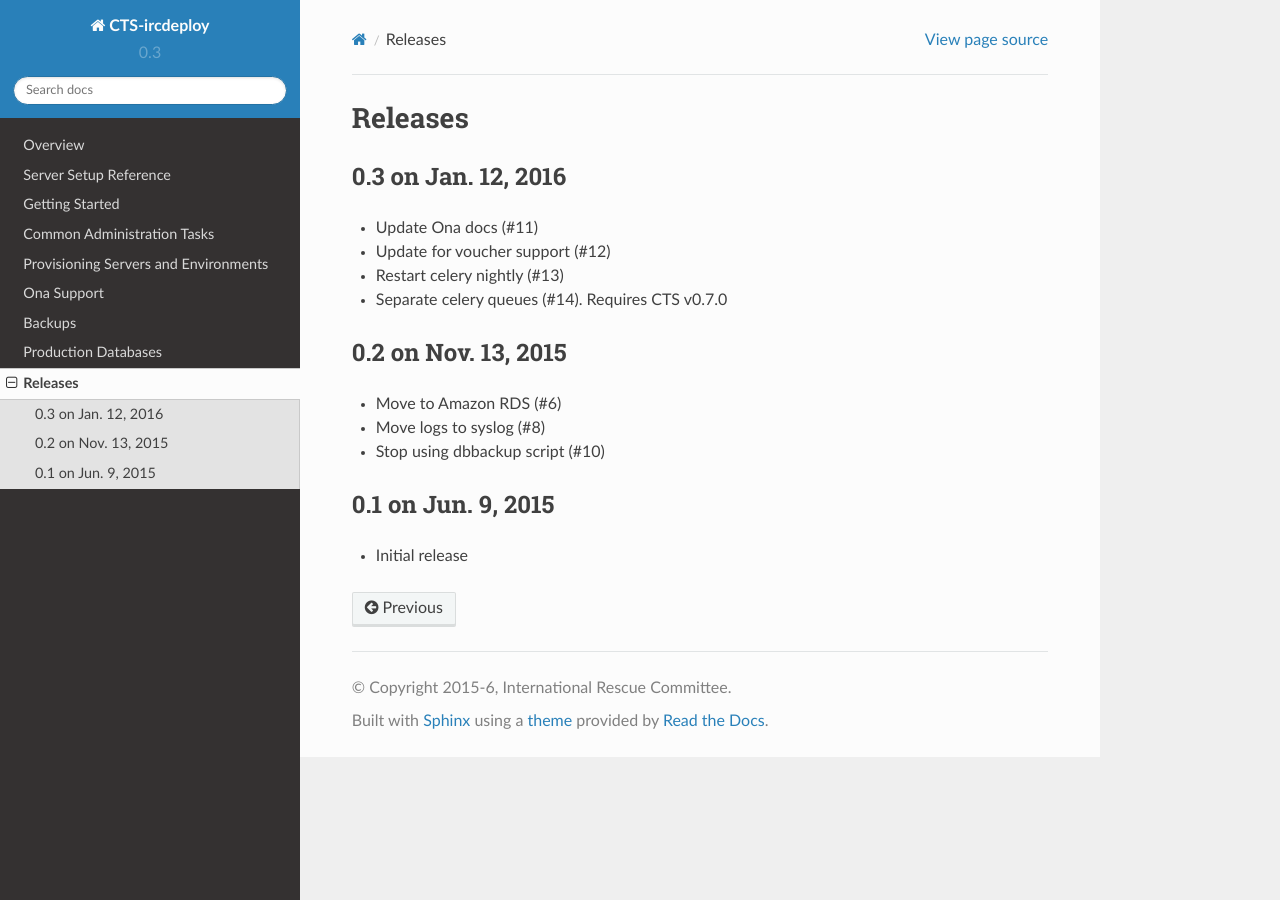
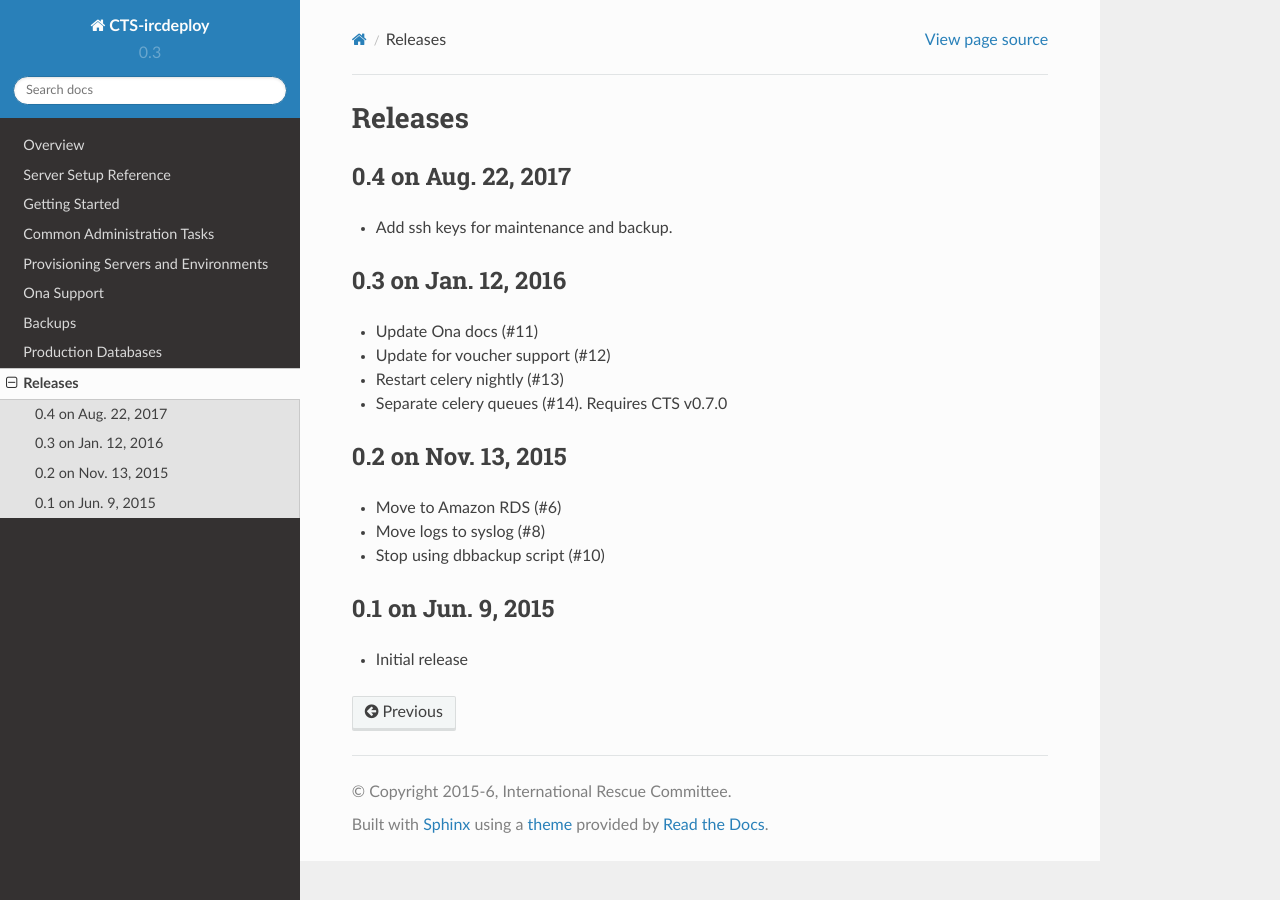
Before and after one commit to theirc/CTS-ircdeploy, a Sphinx documentation site: the page built from docs/releases.rst, in a window 1280 px wide. Built offline with Sphinx 7.4.7 and the Read the Docs theme 2.0.0, drawn with Linux system fonts in a browser that asks for light colours.

Commit message:
Add release 0.4

```diff
--- a/docs/releases.rst
+++ b/docs/releases.rst
@@ -1,5 +1,10 @@
 Releases
 ========
+
+0.4 on Aug. 22, 2017
+--------------------
+
+* Add ssh keys for maintenance and backup.
 
 0.3 on Jan. 12, 2016
 --------------------
```
